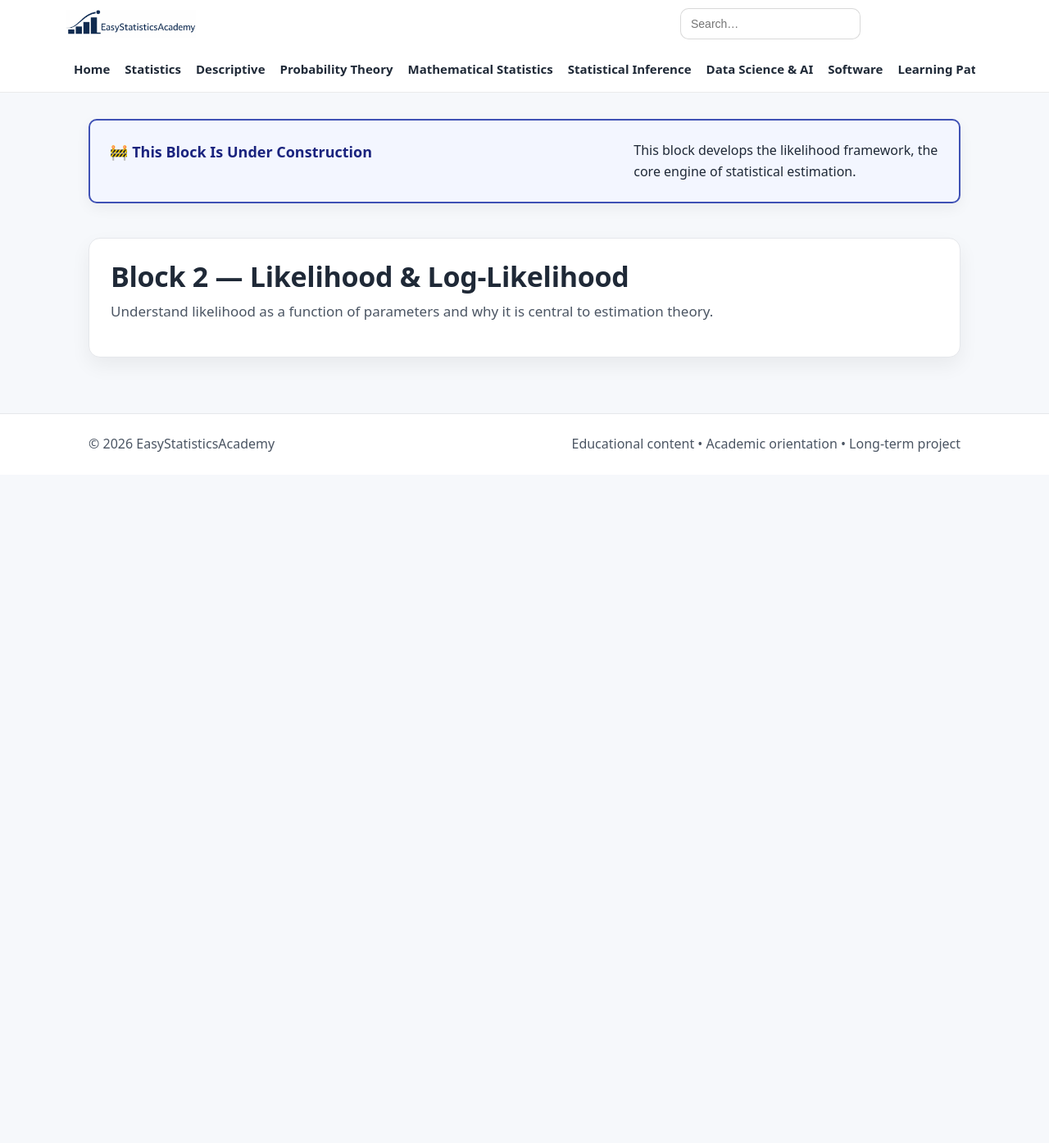
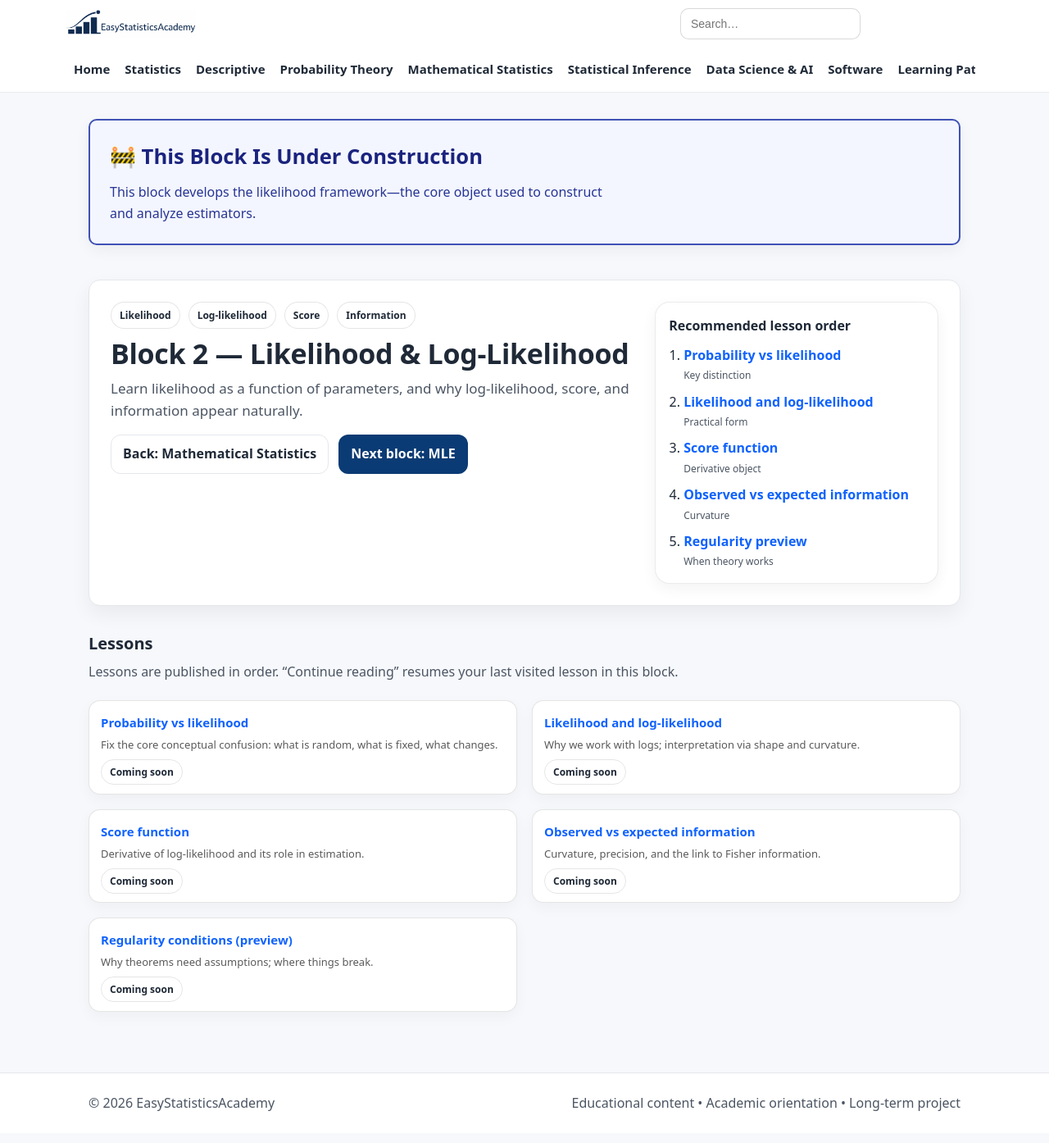
Before and after one commit to ammar-homaida-statistics/easystatisticsacademy, a Jekyll site: the page built from mathematical-statistics/likelihood-and-log-likelihood/index.md, in a window 1280 px wide and 1400 px high. Shown: the top 1394 px of the window at 82% size. Built offline with Jekyll 4.4.1, drawn with Linux system fonts in a browser that asks for light colours.

Commit message:
Create the structure

```diff
--- a/mathematical-statistics/likelihood-and-log-likelihood/index.md
+++ b/mathematical-statistics/likelihood-and-log-likelihood/index.md
@@ -8,31 +8,125 @@ sidebar: false
 
 <section class="section section-slim">
   <div class="callout" style="background:#f3f6ff; border:2px solid #3f51b5; padding:1.5rem; border-radius:10px;">
-    <h2 style="margin-top:0; color:#1a237e;">🚧 This Block Is Under Construction</h2>
-    <p style="margin:0; line-height:1.6;">
-      This block develops the likelihood framework,
-      the core engine of statistical estimation.
-    </p>
+    <div class="callout-copy">
+      <h2 style="margin-top:0; color:#1a237e; font-size:1.6rem;">🚧 This Block Is Under Construction</h2>
+      <p style="margin:0; color:#283593; line-height:1.6;">
+        This block develops the likelihood framework—the core object used to construct and analyze estimators.
+      </p>
+    </div>
   </div>
 </section>
 
 <section class="hero hero-lesson">
-  <div class="hero-card">
-    <h1>Block 2 — Likelihood & Log-Likelihood</h1>
-    <p class="lead">
-      Understand likelihood as a function of parameters
-      and why it is central to estimation theory.
-    </p>
+  <div class="hero-card hero-split">
+    <div class="hero-copy">
+      <div class="badge-row">
+        <span class="badge">Likelihood</span>
+        <span class="badge">Log-likelihood</span>
+        <span class="badge">Score</span>
+        <span class="badge">Information</span>
+      </div>
+
+      <h1>Block 2 — Likelihood & Log-Likelihood</h1>
+      <p class="lead">
+        Learn likelihood as a function of parameters, and why log-likelihood, score, and information appear naturally.
+      </p>
+
+      <div class="hero-actions">
+        <a class="btn btn-outline" href="/mathematical-statistics/">Back: Mathematical Statistics</a>
+        <a class="btn" href="/mathematical-statistics/maximum-likelihood-estimation/">Next block: MLE</a>
+      </div>
+    </div>
+
+    <div class="hero-panel">
+      <div class="panel-card">
+        <h2 class="panel-title">Recommended lesson order</h2>
+        <ol class="quickstart">
+          <li><a href="#lessons">Probability vs likelihood</a><span class="meta">Key distinction</span></li>
+          <li><a href="#lessons">Likelihood and log-likelihood</a><span class="meta">Practical form</span></li>
+          <li><a href="#lessons">Score function</a><span class="meta">Derivative object</span></li>
+          <li><a href="#lessons">Observed vs expected information</a><span class="meta">Curvature</span></li>
+          <li><a href="#lessons">Regularity preview</a><span class="meta">When theory works</span></li>
+        </ol>
+      </div>
+    </div>
+  </div>
+</section>
+
+<section class="section" id="lessons">
+  <div class="section-head">
+    <h2>Lessons</h2>
+    <p>Lessons are published in order. “Continue reading” resumes your last visited lesson in this block.</p>
+  </div>
+
+  <div id="continue-reading-ms-b2" style="display:none; margin-top:0.75rem;">
+    <div class="callout">
+      <div class="callout-copy">
+        <h2>Continue reading</h2>
+        <p class="muted-mini" id="continue-reading-ms-b2-label" style="margin:0 0 .75rem 0;"></p>
+        <a class="btn" id="continue-reading-ms-b2-btn" href="#">Continue</a>
+      </div>
+    </div>
+  </div>
+
+  <div class="grid grid-2">
+    <div class="card lesson-card">
+      <h3><a href="/mathematical-statistics/likelihood-and-log-likelihood/probability-vs-likelihood/">Probability vs likelihood</a></h3>
+      <p>Fix the core conceptual confusion: what is random, what is fixed, what changes.</p>
+      <div class="pill-row"><span class="badge">Coming soon</span></div>
+    </div>
+
+    <div class="card lesson-card">
+      <h3><a href="/mathematical-statistics/likelihood-and-log-likelihood/likelihood-and-log-likelihood/">Likelihood and log-likelihood</a></h3>
+      <p>Why we work with logs; interpretation via shape and curvature.</p>
+      <div class="pill-row"><span class="badge">Coming soon</span></div>
+    </div>
+
+    <div class="card lesson-card">
+      <h3><a href="/mathematical-statistics/likelihood-and-log-likelihood/score-function/">Score function</a></h3>
+      <p>Derivative of log-likelihood and its role in estimation.</p>
+      <div class="pill-row"><span class="badge">Coming soon</span></div>
+    </div>
+
+    <div class="card lesson-card">
+      <h3><a href="/mathematical-statistics/likelihood-and-log-likelihood/observed-vs-expected-information/">Observed vs expected information</a></h3>
+      <p>Curvature, precision, and the link to Fisher information.</p>
+      <div class="pill-row"><span class="badge">Coming soon</span></div>
+    </div>
+
+    <div class="card lesson-card">
+      <h3><a href="/mathematical-statistics/likelihood-and-log-likelihood/regularity-conditions-preview/">Regularity conditions (preview)</a></h3>
+      <p>Why theorems need assumptions; where things break.</p>
+      <div class="pill-row"><span class="badge">Coming soon</span></div>
+    </div>
   </div>
 </section>
 
 <script>
-(function () {
-  var KEY = "esa_continue_ms_last_block_v0";
-  var data = {
-    label: "Block 2 — Likelihood & Log-Likelihood",
-    url: "/mathematical-statistics/likelihood-and-log-likelihood/"
-  };
-  try { localStorage.setItem(KEY, JSON.stringify(data)); } catch (e) {}
-})();
+  (function () {
+    try {
+      localStorage.setItem("esa_continue_ms_last_block_v0", JSON.stringify({
+        label: "Block 2 — Likelihood & Log-Likelihood",
+        url: "/mathematical-statistics/likelihood-and-log-likelihood/"
+      }));
+    } catch (e) {}
+
+    var KEY = "esa_continue_ms_likelihood_last_lesson_v0";
+    var raw = localStorage.getItem(KEY);
+    if (!raw) return;
+
+    try {
+      var data = JSON.parse(raw);
+      if (!data || !data.url || !data.label) return;
+
+      var wrap = document.getElementById("continue-reading-ms-b2");
+      var label = document.getElementById("continue-reading-ms-b2-label");
+      var btn = document.getElementById("continue-reading-ms-b2-btn");
+      if (!wrap || !label || !btn) return;
+
+      label.innerHTML = 'You last visited: <strong>' + data.label + '</strong>';
+      btn.href = data.url;
+      wrap.style.display = "block";
+    } catch (e) {}
+  })();
 </script>
```
